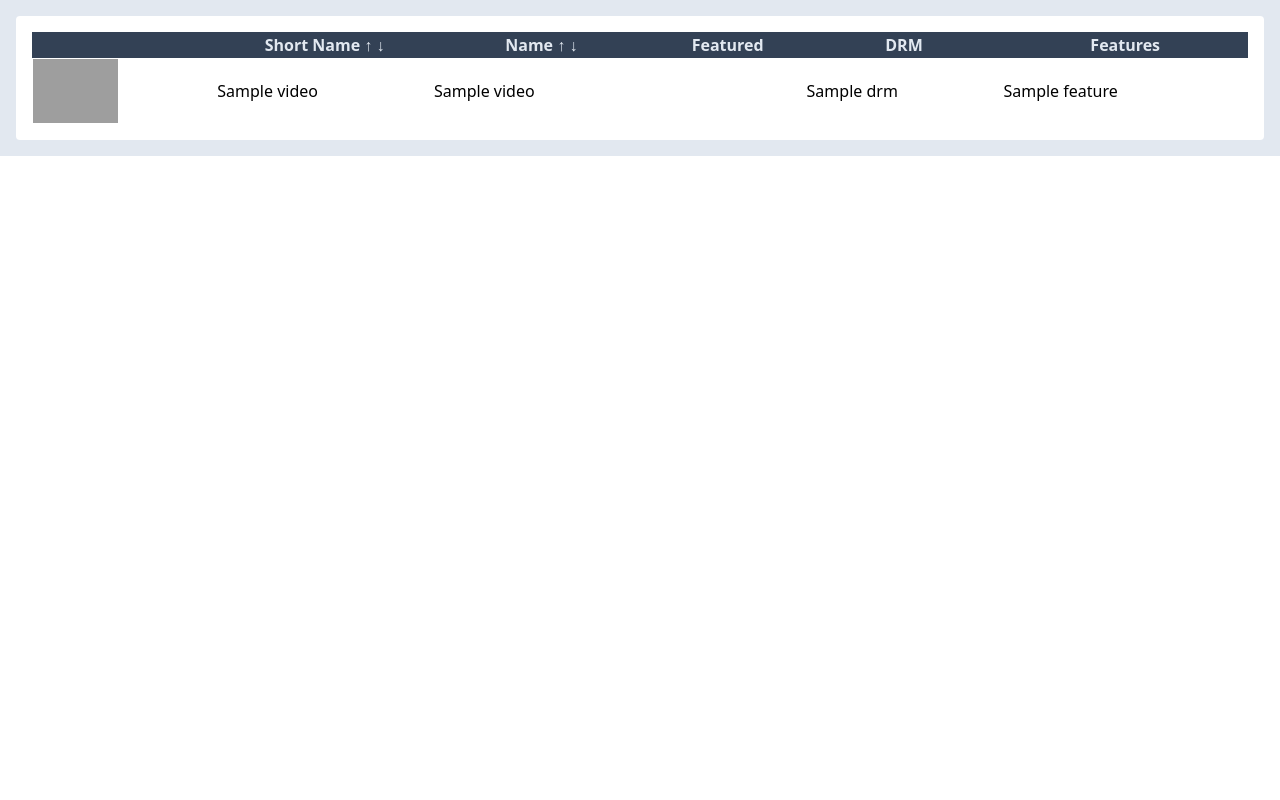
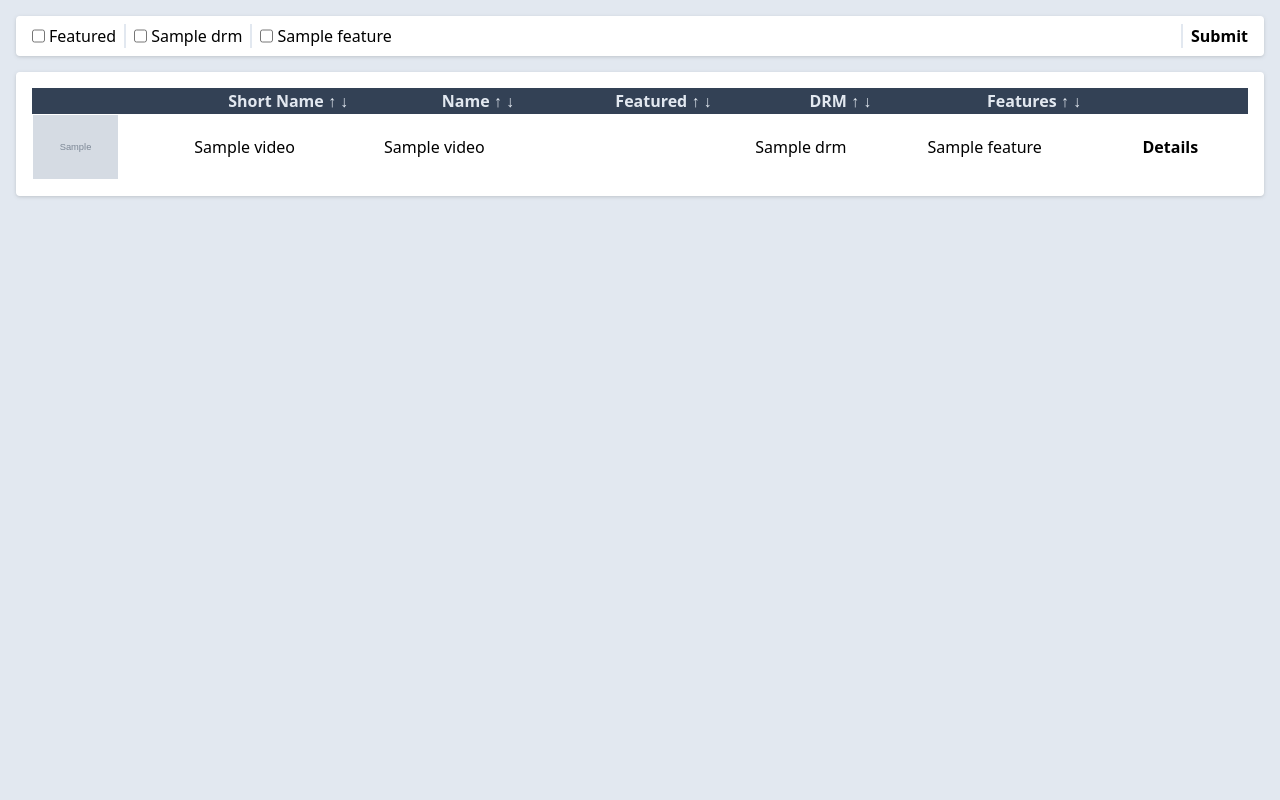
Before and after one commit to rstibora/seznam, a Django app: template backend-service/seznam/seznam_django/videos/templates/videos/index.html in a window 1280 px wide. Run offline with Django 4.2, Linux system fonts and the light colour scheme; the template is opened without the code that fills it: most values are stand-ins (such as "Sample title", 1, 10 or a date in 2020); grey boxes marked "Sample" are stand-in pictures; some libraries are stand-ins or nearby versions; grey boxes are pictures that could not be loaded.

Commit message:
Add details page

```diff
--- a/backend-service/seznam/seznam_django/videos/templates/videos/index.html
+++ b/backend-service/seznam/seznam_django/videos/templates/videos/index.html
@@ -1,38 +1,83 @@
 {% extends "videos/base.html" %}
 
 {% block head %}
-    <title>Videos | Seznam</title>
+    <title>Seznam | Videos</title>
 {% endblock head %}
 
 {% block content %}
-    <div class="bg-slate-200 p-4">
-        <div class="max-w-[100em] mx-auto bg-white p-4 rounded">
+    <div class="bg-slate-200 p-4 min-h-screen">
+        <div class="sticky max-w-[100em] max-h-48 flex flex-row mx-auto top-4 mb-4 bg-white rounded drop-shadow z-10 p-2">
+            <form class="flex flex-row w-full">
+                <fieldset class="flex flex-col flex-wrap border-solid border-r-2 border-slate-200 px-2">
+                    <div class="flex flex-row">
+                        <input id="is_featured_checkbox" name="is_featured" type="checkbox">
+                        <label for="is_featured_checkbox" class="ml-1">Featured</label>
+                    </div>
+                </fieldset>
+
+                <fieldset class="flex flex-col flex-wrap border-solid border-r-2 border-slate-200 px-2">
+                    {% for drm in all_drms %}
+                        <div class="flex flex-row">
+                            <input id="is_drm_"{{ drm }} name="filter_drm_{{ drm }}" type="checkbox">
+                            <label for="is_drm_"{{ drm }} class="ml-1">{{ drm }}</label>
+                        </div>
+                    {% endfor %}
+                </fieldset>
+
+                <fieldset class="flex flex-col flex-wrap px-2 grow w-fit border-solid border-r-2 border-slate-200 px-2">
+                    {% for feature in all_features %}
+                        <div class="flex flex-row">
+                            <input id="is_feature_"{{ feature }} name="filter_feature_{{ feature }}" type="checkbox">
+                            <label for="is_feature_"{{ feature }} class="ml-1">{{ feature }}</label>
+                        </div>
+                    {% endfor %}
+                </fieldset>
+                <button class="px-2 font-bold">Submit</button>
+            </form>
+        </div>
+        <div class="max-w-[100em] mx-auto bg-white p-4 rounded drop-shadow">
             <table class="w-full">
                 <tr class="bg-slate-700 text-slate-200 p-2">
-                    <th></th>
+                    <th />
                     <th class="max-w-2">
                         Short Name
-                        <a href="{% url 'index' %}?sort_by=short_name&order=asc"> &uarr;</a>
-                        <a href="{% url 'index' %}?sort_by=short_name&order=desc"> &darr;</a>
+                        <a href="{% url 'index' %}?order_by=short_name&order=asc"> &uarr;</a>
+                        <a href="{% url 'index' %}?order_by=short_name&order=desc"> &darr;</a>
                     </th>
                     <th>
                         Name
-                        <a href="{% url 'index' %}?sort_by=name&order=asc"> &uarr;</a>
-                        <a href="{% url 'index' %}?sort_by=name&order=desc"> &darr;</a>
+                        <a href="{% url 'index' %}?order_by=name&order=asc"> &uarr;</a>
+                        <a href="{% url 'index' %}?order_by=name&order=desc"> &darr;</a>
                     </th>
-                    <th>Featured</th>
-                    <th>DRM</th>
-                    <th>Features</th>
+                    <th>
+                        Featured
+                        <a href="{% url 'index' %}?order_by=is_featured&order=asc"> &uarr;</a>
+                        <a href="{% url 'index' %}?order_by=is_featured&order=desc"> &darr;</a>
+                    </th>
+                    <th>
+                        DRM
+                        <a href="{% url 'index' %}?order_by=drms&order=asc"> &uarr;</a>
+                        <a href="{% url 'index' %}?order_by=drms&order=desc"> &darr;</a>
+                    </th>
+                    <th>
+                        Features
+                        <a href="{% url 'index' %}?order_by=features&order=asc"> &uarr;</a>
+                        <a href="{% url 'index' %}?order_by=features&order=desc"> &darr;</a>
+                    </th>
+                    <th />
                 </tr>
+
                 {% for video in object_list %}
-                    <tr class="bg-white odd:bg-slate-100 p-2">
-                        <td><img class="max-h-16" src="https://storage.googleapis.com/shaka-asset-icons/dark_truth.png"></td>
+                <tr class="bg-white odd:bg-slate-100 p-2 hover:bg-slate-700 hover:text-slate-200">
+                        <td><img class="max-h-16" src={{ video.icon_uri }}></td>
                         <td>{{ video.short_name }}</td>
                         <td>{{ video.name }}</td>
                         <td>{{ video.is_featured }}</td>
                         <td>{% for drm in video.drms.all %}{{ drm.name }}{% if not forloop.last %}, {% endif %}{% endfor %}</td>
                         <td>{% for feature in video.features.all %}{{ feature.name }}{% if not forloop.last %}, {% endif %}{% endfor %}</td>
+                        <td><a class="font-bold"href={% url 'detail' video.pk %}>Details</a></td>
                     </tr>
+                </a>
                 {% endfor %}
             </table>
         </div>
--- a/backend-service/seznam/seznam_django/videos/urls.py
+++ b/backend-service/seznam/seznam_django/videos/urls.py
@@ -3,5 +3,6 @@ from django.urls import path
 from . import views
 
 urlpatterns = [
-    path("", views.IndexView.as_view(), name="index")
+    path("", views.IndexView.as_view(), name="index"),
+    path("<int:pk>/", views.DetailView.as_view(), name="detail")
 ]
```
Also changed, not shown: backend-service/seznam/seznam_django/videos/templates/videos/detail.html (added, +18 -0 lines), backend-service/seznam/seznam_django/videos/views.py (+24 -2 lines), 1 other file.
